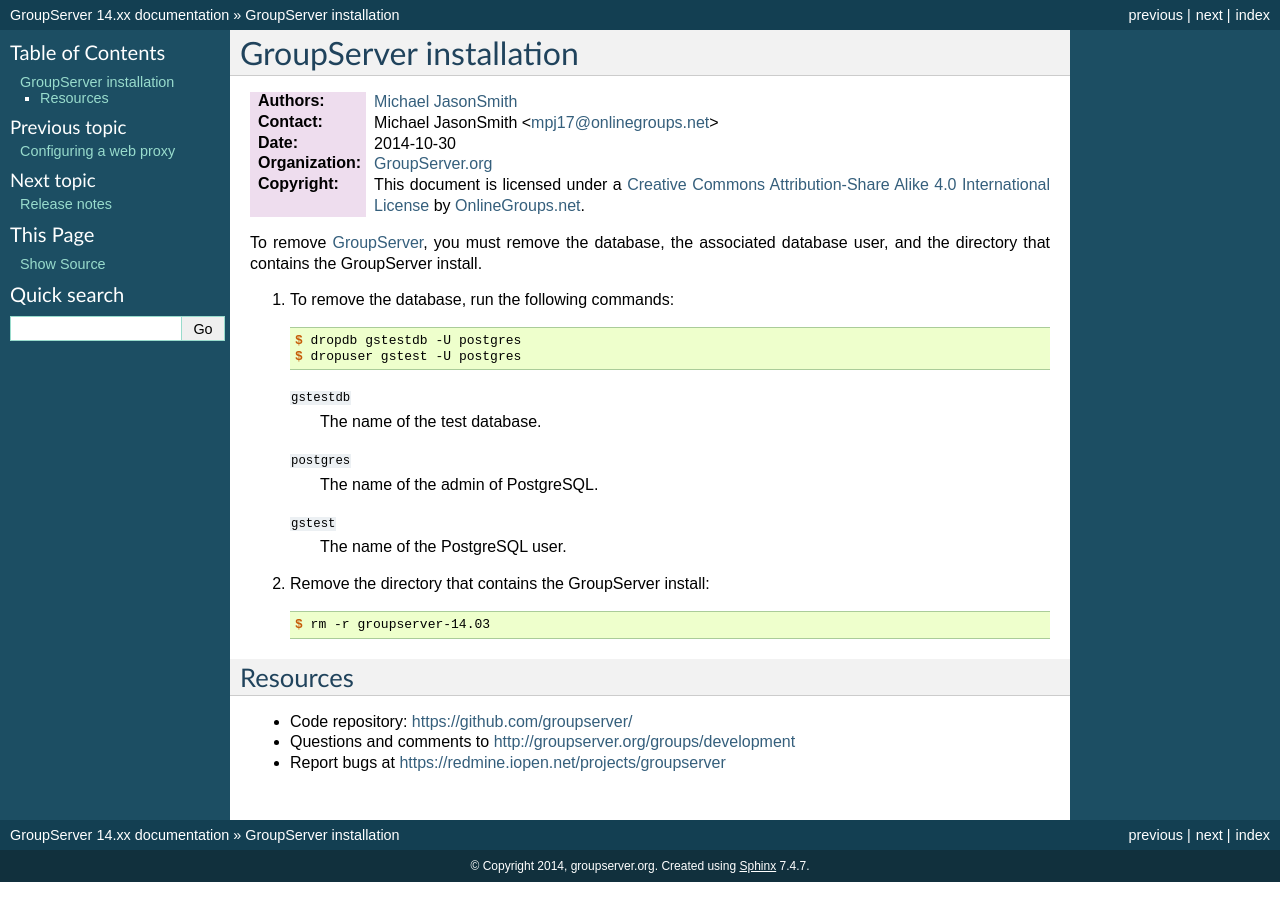
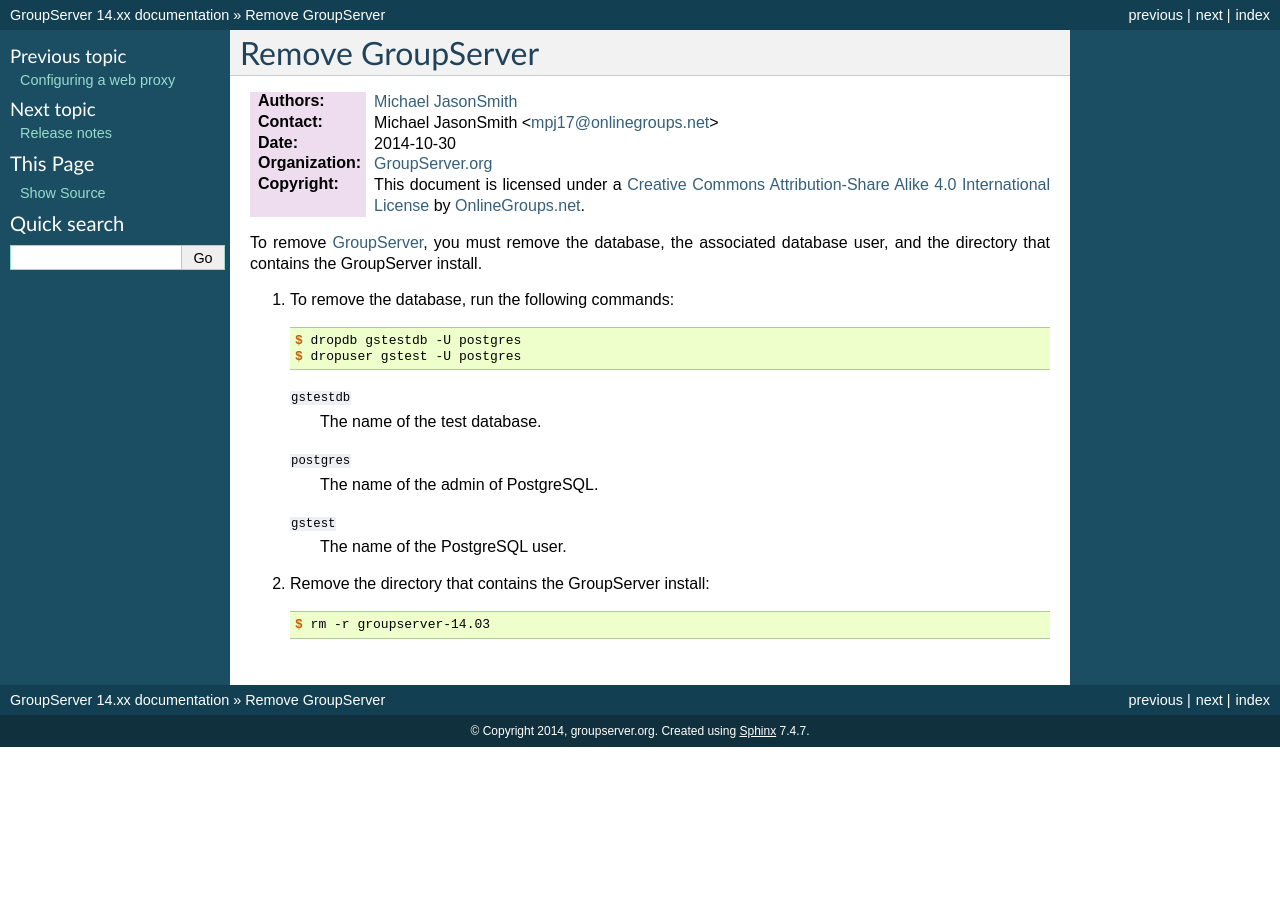
Before and after one commit to groupserver/buildout, a Sphinx documentation site: the page built from docs/groupserver-uninstall.rst, in a window 1280 px wide. Built offline with Sphinx 7.4.7, drawn with Linux system fonts in a browser that asks for light colours.

Commit message:
Setting the correct name for the Remove GroupServer document.

```diff
--- a/docs/groupserver-uninstall.rst
+++ b/docs/groupserver-uninstall.rst
@@ -1,6 +1,6 @@
-========================
-GroupServer installation
-========================
+==================
+Remove GroupServer
+==================
 
 :Authors: `Michael JasonSmith`_
 :Contact: Michael JasonSmith <mpj17@onlinegroups.net>
@@ -37,13 +37,6 @@
 
     $ rm -r groupserver-14.03
 
-Resources
-=========
-
-- Code repository: https://github.com/groupserver/
-- Questions and comments to http://groupserver.org/groups/development
-- Report bugs at https://redmine.iopen.net/projects/groupserver
-
 .. _GroupServer: http://groupserver.org/
 .. _GroupServer.org: http://groupserver.org/
 .. _OnlineGroups.net: https://onlinegroups.net/
```
